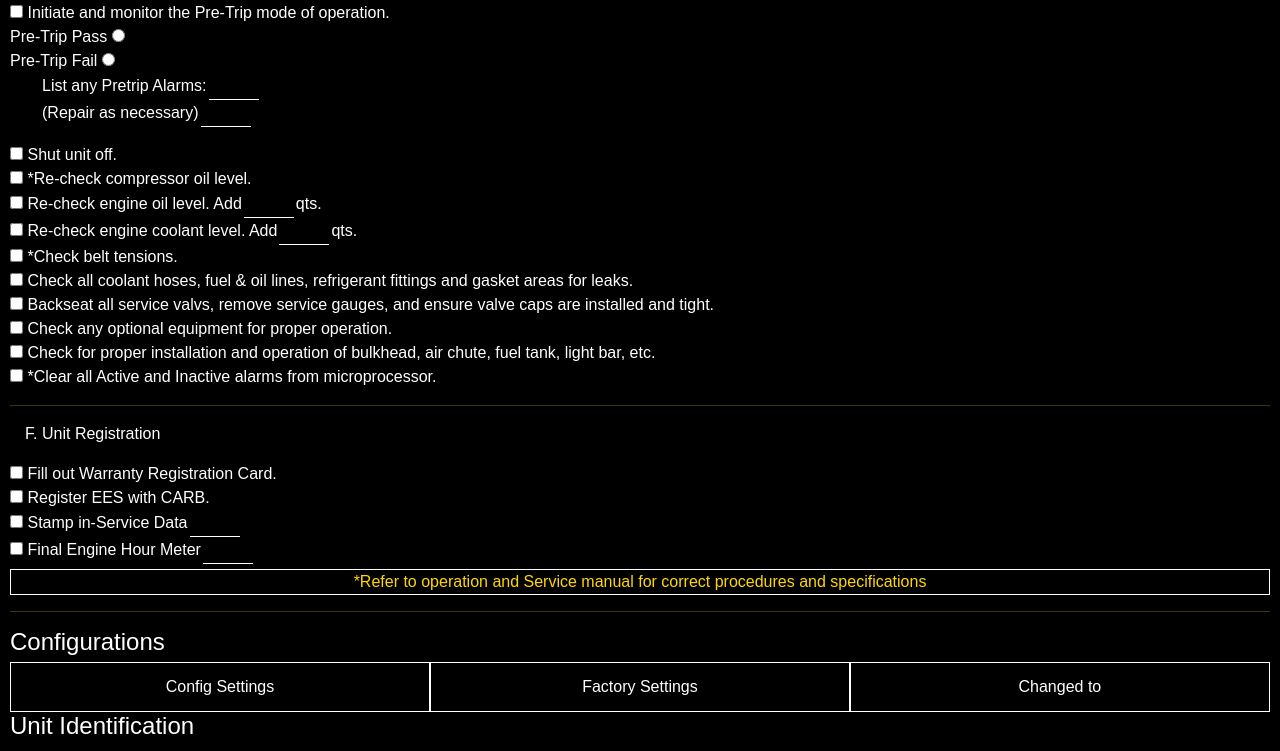
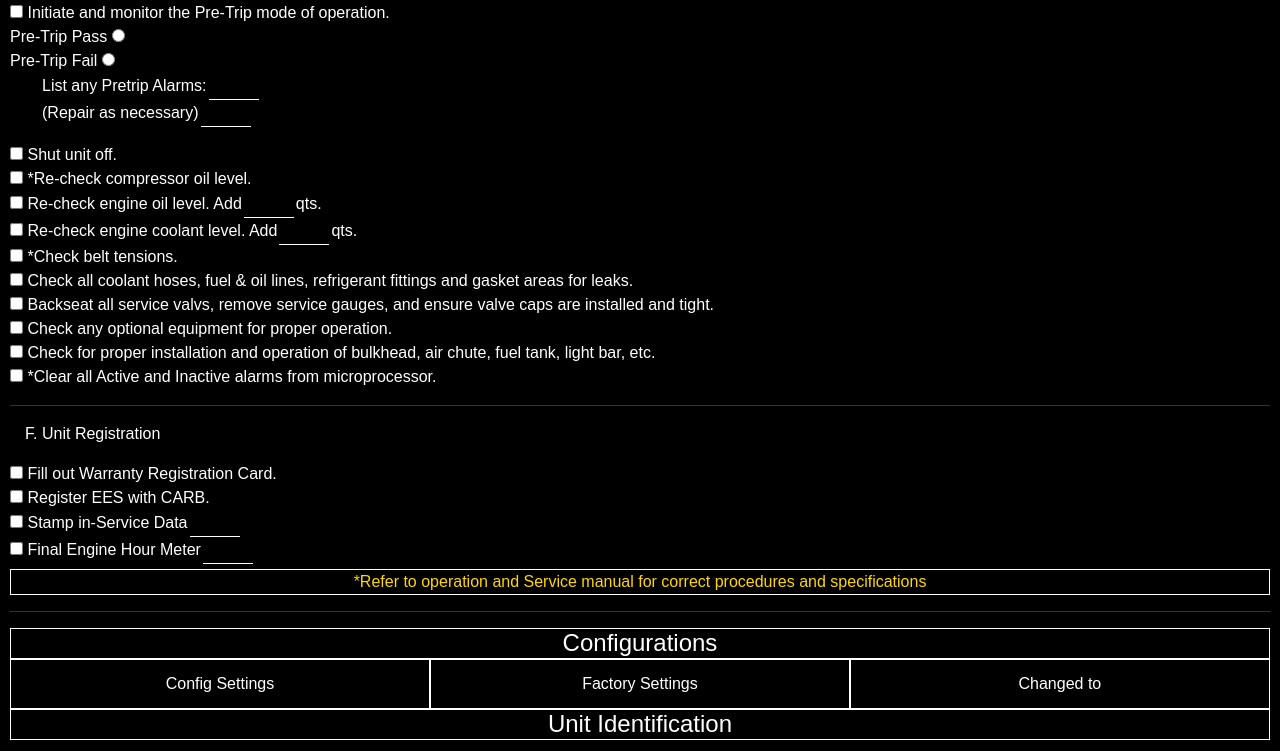
Before and after one commit to CTR-CA/ctr.github.io, a plain HTML site: page index.html in a window 1280 px wide. Shown: the part 3208-3959 px from the top of the page. Drawn offline with nearby package versions, Linux system fonts and the light colour scheme.

Commit message:
add_content

```diff
--- a/style.css
+++ b/style.css
@@ -89,7 +89,8 @@ body {
   text-align: center;
 }
 .header__config {
-  margin-bottom: 5px;
-  border: 1px red;
+  margin-bottom: 0px;
   color: white;
+  border: solid 1px white;
+  text-align: center;
 }
```
